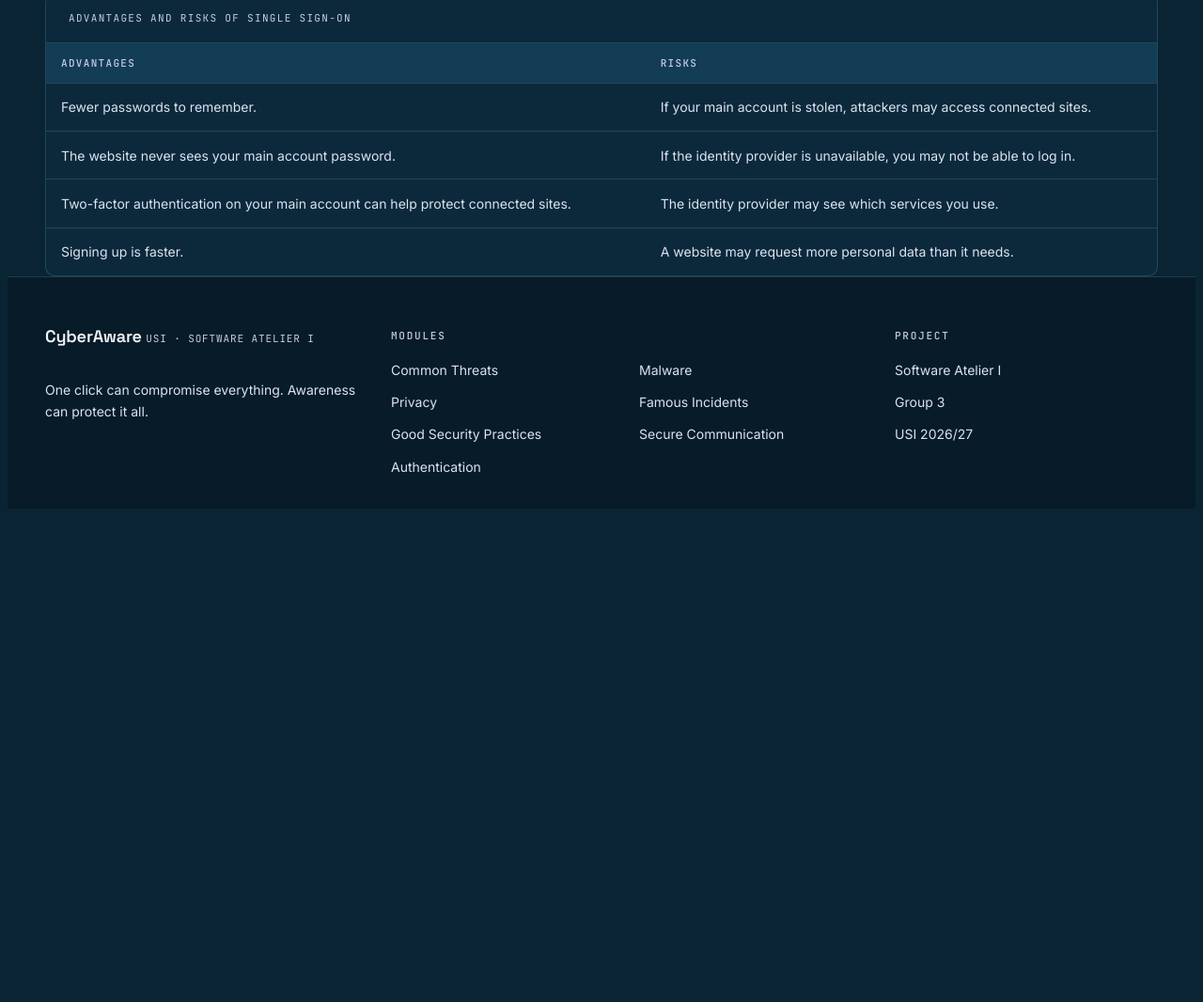
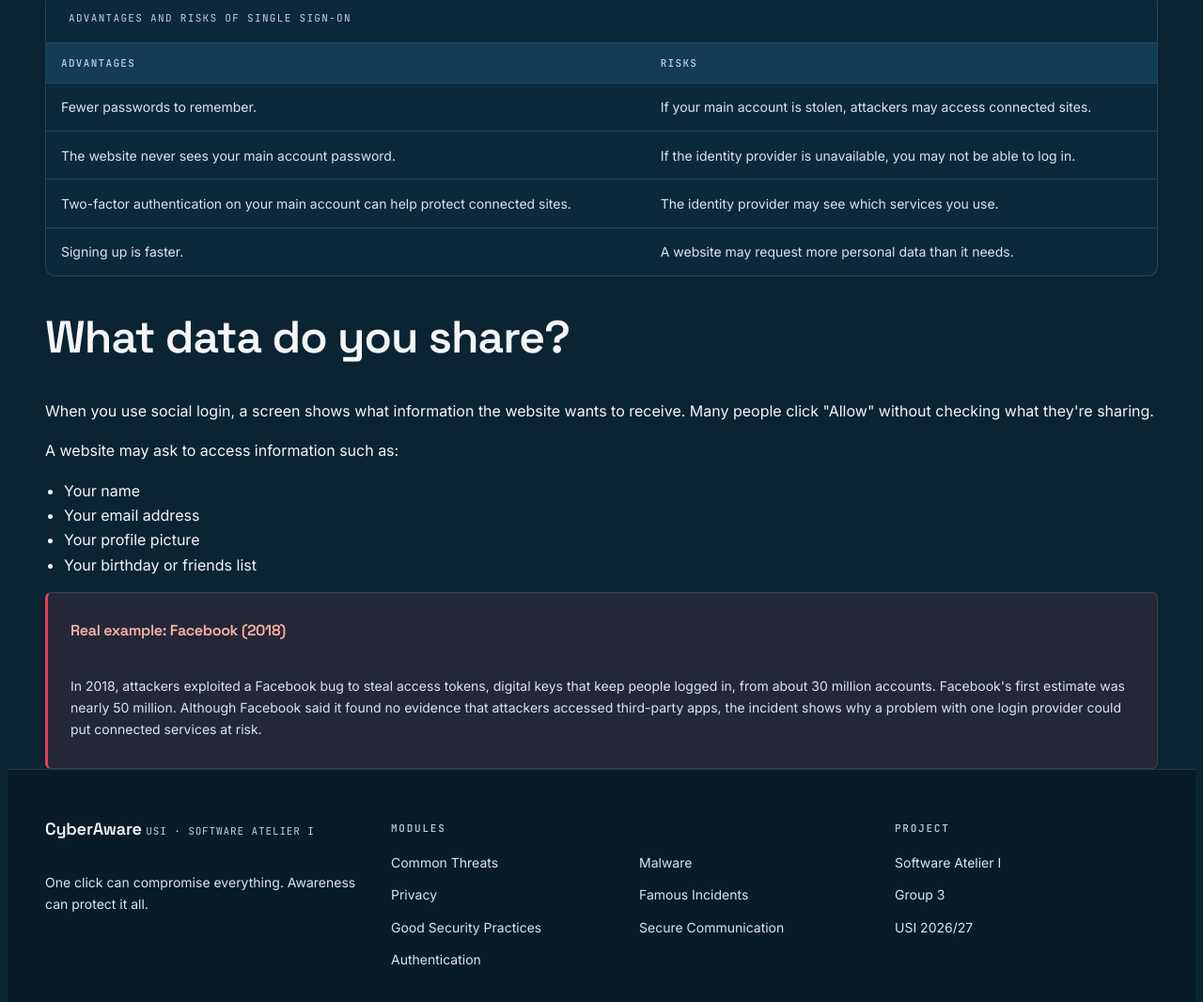
Before and after one commit to vittodevit/sa1, a plain HTML site: page ai-risk-authentication/single-sign-on.html in a window 1280 px wide. Shown: the part 1467-2533 px from the top of the page at 94% size. Before the commit the page ends 2016 px from the top, so only its background shows below. Drawn offline with Linux system fonts and the light colour scheme.

Commit message:
Add Facebook box

```diff
--- a/ai-risk-authentication/single-sign-on.html
+++ b/ai-risk-authentication/single-sign-on.html
@@ -108,6 +108,23 @@
                     </table>
             </div>
 
+            <h2>What data do you share?</h2>
+            <p>When you use social login, a screen shows what information the website wants to receive. Many people click "Allow" without checking what they're sharing. </p>
+
+            <p>A website may ask to access information such as:</p>
+            <ul>
+                <li>Your name</li>
+                <li>Your email address</li>
+                <li>Your profile picture</li>
+                <li>Your birthday or friends list</li>
+            </ul>
+
+        <div class="callout callout--danger">
+                <h3 class="callout__title">Real example: Facebook (2018)</h3>
+                <p>In 2018, attackers exploited a Facebook bug to steal access tokens, digital keys that keep people logged in, from about 30 million accounts.
+                     Facebook's first estimate was nearly 50 million.
+                      Although Facebook said it found no evidence that attackers accessed third-party apps, the incident shows why a problem with one login provider could put connected services at risk.</p>
+            </div>
 
 
 
```
